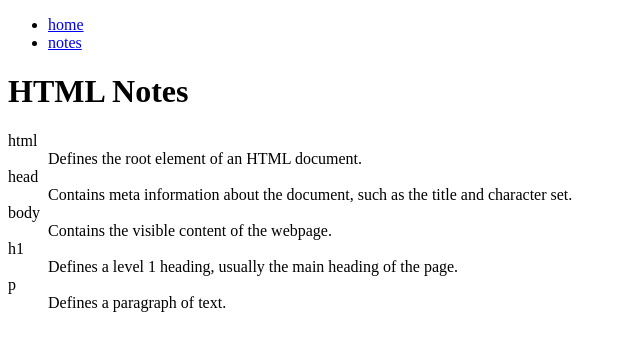
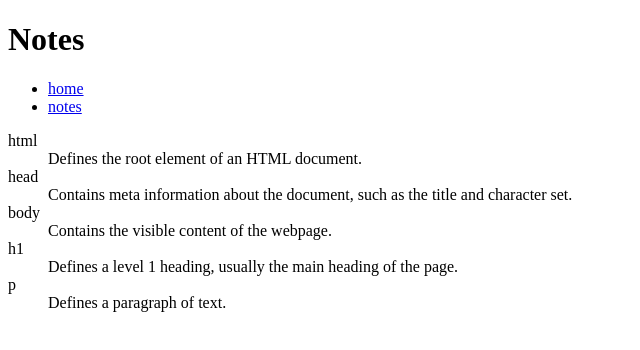
Before and after one commit to sabz0005/html-assignment, a plain HTML site: page notes.html in a window 1280 px wide. Shown: the whole page, without its empty margins (0-640 px from the left). Drawn offline with Linux system fonts and the light colour scheme.

Commit message:
add index.html

```diff
--- a/notes.html
+++ b/notes.html
@@ -6,6 +6,7 @@
     <title>Samine Sabzali|Notes</title>
 </head>
 <body>
+      <h1> Notes</h1>
     <nav>
       <ul>
           <li><a href="index.html">home</a></li>
@@ -13,7 +14,7 @@
       </ul>
     </nav>
 
-    <h1>HTML Notes</h1>
+
 
     <dl>
         <dt>html</dt>
```
